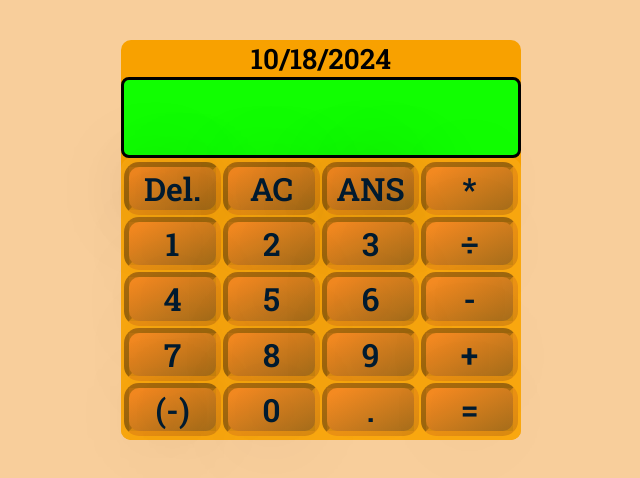
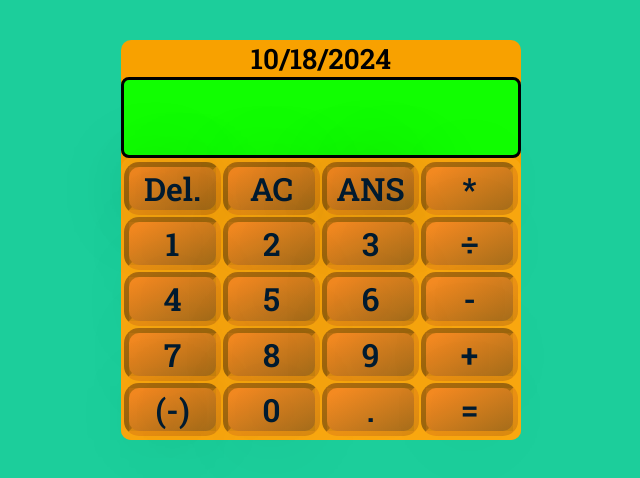
Before and after one commit to gernesto14/Calculator, a website: page index.html in a window 1280 px wide. Shown: the whole page, without its empty margins (319-959 px from the left). Drawn offline with nearby package versions, Linux system fonts and the light colour scheme.

Commit message:
Update styles.css
change the rgb color from 248 to 28 in the styles.css

```diff
--- a/styles.css
+++ b/styles.css
@@ -2,7 +2,7 @@
   font-family: "Roboto Slab", serif;
 }
 body {
-  background-color: rgb(248, 206, 155);
+  background-color: rgb(28, 206, 155);
   padding: 10px;
 }
 
```
